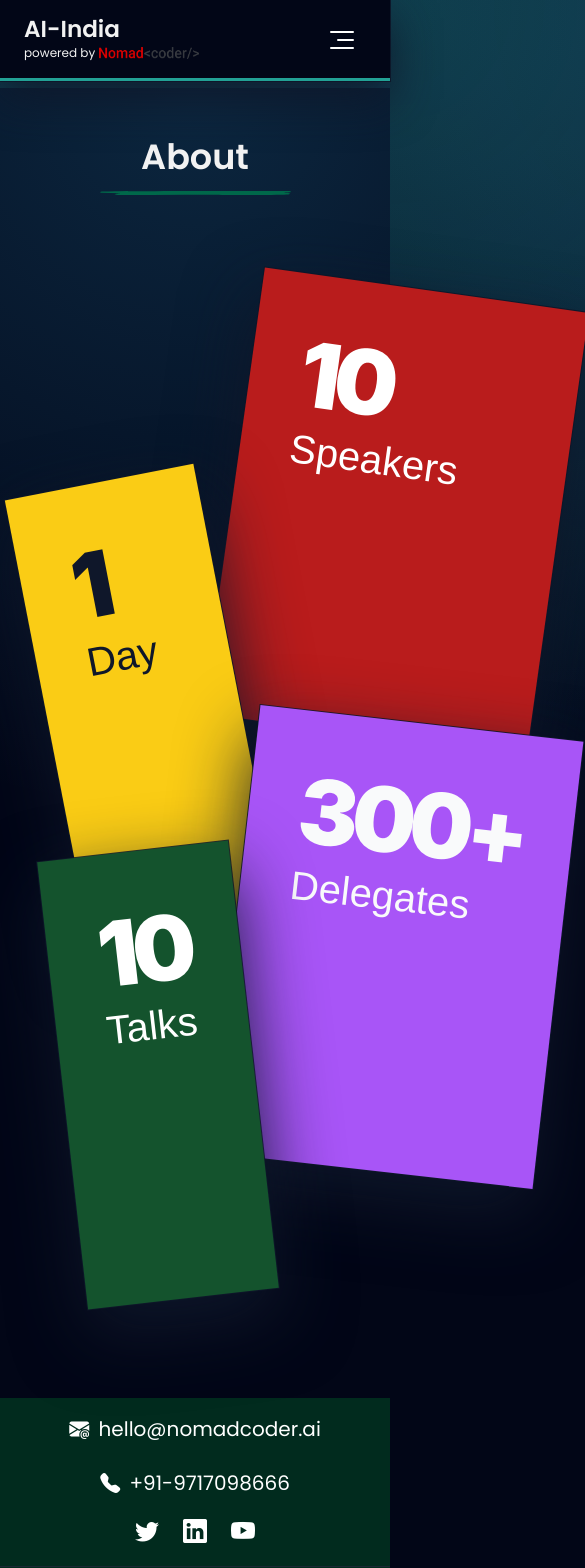
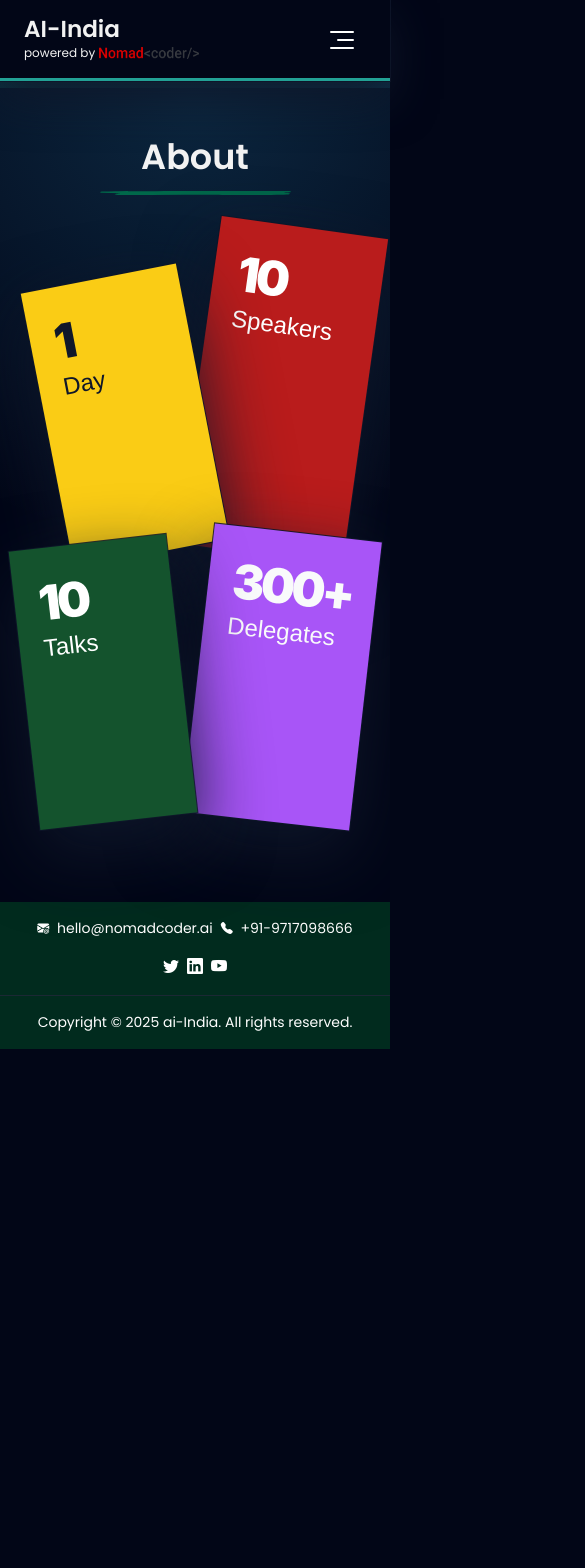
Before and after one commit to debugmodedotnet/ai-india-2026, an Angular app: page /about in a window 390 px wide. Shown: the top 1568 px of the page, 585 px wide, since content can reach past the window. After the commit the page ends 1049 px from the top, so only its background shows below. Built offline with nearby package versions, Linux system fonts and the light colour scheme.

Commit message:
Done changes to make app responsive

```diff
--- a/src/app/components/about/about.scss
+++ b/src/app/components/about/about.scss
@@ -9,28 +9,47 @@
     display: grid;
     grid-template-columns: 1fr 1fr;
     grid-template-rows: auto auto;
-    grid-gap: 16px;
+    grid-gap: clamp(1rem, 4vw, 1.5rem);
     max-width: 1100px;
     width: 100%;
-    margin: 300px auto 50px;
+    margin: clamp(4rem, 25vw, 300px) auto 2rem;
+
+    @media (min-width: 768px) {
+        margin: clamp(5rem, 25vw, 300px) auto 3rem;
+    }
+
+    @media (min-width: 992px) {
+        margin: 300px auto 50px;
+    }
 
     .ai-topic-card {
         position: relative;
         display: flex;
         flex-direction: column;
-        height: 450px;
-        padding: 55px 50px;
+        height: auto;
+        min-height: 280px;
+        padding: clamp(1.5rem, 8vw, 3.5rem) clamp(1.5rem, 6vw, 3rem);
         font-family: "Sf Pro Display 1", Arial, sans-serif;
-        font-size: 40px;
+        font-size: clamp(1.5rem, 4vw, 2.5rem);
         font-weight: 300;
         line-height: 1.1em;
         background-color: #fcd628;
         color: var(--black);
         z-index: 1;
 
+        @media (min-width: 768px) {
+            height: auto;
+            min-height: 350px;
+            padding: 55px 50px;
+        }
+
+        @media (min-width: 992px) {
+            height: 450px;
+        }
+
         .ai-topic-title {
             font-family: "Sf Pro Text", Arial, sans-serif;
-            font-size: 90px;
+            font-size: clamp(3rem, 10vw, 5.625rem);
             font-weight: 900;
             line-height: 1;
             letter-spacing: -0.07em;
@@ -47,26 +66,56 @@
         &.card-2 {
             background-color: #b82623;
             color: $aii-white;
-            margin-top: -190px;
+            margin-top: -50px;
             transform: rotate(8deg);
+
+            @media (min-width: 768px) {
+                margin-top: -120px;
+            }
+
+            @media (min-width: 992px) {
+                margin-top: -190px;
+            }
         }
 
         &.card-3 {
             background-color: #5b7747;
             color: $aii-white;
-            margin-top: -94px;
-            margin-left: 38px;
-            margin-right: -38px;
+            margin-top: -30px;
+            margin-left: 0;
+            margin-right: 0;
             transform: rotate(-6.5deg);
             z-index: 115;
+
+            @media (min-width: 768px) {
+                margin-top: -60px;
+                margin-left: 20px;
+                margin-right: -20px;
+            }
+
+            @media (min-width: 992px) {
+                margin-top: -94px;
+                margin-left: 38px;
+                margin-right: -38px;
+            }
         }
 
         &.card-4 {
             background-color: #e3bbe1;
-            margin-top: -222px;
-            margin-left: 2px;
+            margin-top: -40px;
+            margin-left: 0;
             transform: rotate(6.5deg);
             z-index: 114;
+
+            @media (min-width: 768px) {
+                margin-top: -130px;
+                margin-left: 0;
+            }
+
+            @media (min-width: 992px) {
+                margin-top: -222px;
+                margin-left: 2px;
+            }
         }
 
         &.card-5 {
--- a/src/app/components/coc/coc.html
+++ b/src/app/components/coc/coc.html
@@ -7,7 +7,7 @@
     </div>
 
     <article class="aii-bg-white p-3 p-sm-4 p-md-5">
-      <p class="font-18 aii-dark-grey">
+      <p class="font-14 font-md-16 font-lg-18 aii-dark-grey">
         We want to provide a harassment-free conference experience for everyone,
         regardless of gender, gender identity and expression, sexual
         orientation, disability, physical appearance, body size, race, age,
--- a/src/app/components/footer/footer.html
+++ b/src/app/components/footer/footer.html
@@ -5,23 +5,23 @@
     >
       <div class="col-12 col-md-auto">
         <div
-          class="d-flex align-items-center gap-4 gap-md-5 justify-content-center flex-wrap"
+          class="d-flex align-items-center gap-2 gap-sm-3 gap-md-4 justify-content-center flex-wrap"
         >
           <a
             href="mailto:hello@nomadcoder.ai"
             target="_blank"
-            class="contact-card aii-white font-20"
+            class="contact-card aii-white font-14 font-md-16 font-lg-20"
           >
-            <i class="bi bi-envelope-at-fill me-1 font-20 aii-white"></i>
+            <i class="bi bi-envelope-at-fill me-1 font-12 font-md-14 font-lg-20 aii-white"></i>
             hello&#64;nomadcoder.ai
           </a>
 
           <a
             href="tel:9717098666"
             target="_blank"
-            class="contact-card aii-white font-20"
+            class="contact-card aii-white font-14 font-md-16 font-lg-20"
           >
-            <i class="bi bi-telephone-fill me-1 font-20 aii-white"></i>
+            <i class="bi bi-telephone-fill me-1 font-12 font-md-14 font-lg-20 aii-white"></i>
             +91-9717098666
           </a>
         </div>
@@ -29,13 +29,13 @@
 
       <div class="col-12 col-md-auto mt-3 mt-md-0">
         <ul
-          class="socials d-flex flex-wrap align-items-center justify-content-center gap-4"
+          class="socials d-flex flex-wrap align-items-center justify-content-center gap-2 gap-md-3 gap-lg-4"
         >
           <li>
             <a
               href="https://x.com/nomadcoderai"
               target="_blank"
-              class="aii-white font-24"
+              class="aii-white font-16 font-md-20 font-lg-24"
             >
               <i class="bi bi-twitter"></i>
             </a>
@@ -45,7 +45,7 @@
             <a
               href="https://www.linkedin.com/in/dhananjaykumar07/"
               target="_blank"
-              class="aii-white font-24"
+              class="aii-white font-16 font-md-20 font-lg-24"
             >
               <i class="bi bi-linkedin"></i>
             </a>
@@ -55,7 +55,7 @@
             <a
               href="https://www.youtube.com/@nomadcoderai"
               target="_blank"
-              class="aii-white font-24"
+              class="aii-white font-16 font-md-20 font-lg-24"
             >
               <i class="bi bi-youtube"></i>
             </a>
--- a/src/app/components/hero/hero.html
+++ b/src/app/components/hero/hero.html
@@ -15,7 +15,7 @@
           </h1>
 
           <h2
-            class="poppins-semibold aii-dark-grey font-38 font-family-poppins mb-4"
+            class="poppins-semibold aii-dark-grey font-24 font-md-32 font-lg-38 font-family-poppins mb-3 mb-md-4"
           >
             AI Conference for Developers
           </h2>
@@ -24,16 +24,16 @@
             class="d-flex align-items-center align-items-lg-start justify-content-center justify-content-lg-start flex-column gap-4 mb-4"
           >
             <div class="date">
-              <h6 class="font-26 aii-dark-grey m-0 mt-3">
+              <h6 class="font-16 font-md-20 font-lg-26 aii-dark-grey m-0 mt-3">
                 <i
-                  class="bi bi-calendar-event-fill me-2 font-20 aii-primary"
+                  class="bi bi-calendar-event-fill me-2 font-14 font-md-18 font-lg-20 aii-primary"
                 ></i
                 >April 12, 2026
               </h6>
             </div>
 
-            <h6 class="font-26 aii-dark-grey m-0">
-              <i class="bi bi-geo-alt-fill me-2 font-20 aii-primary"></i>Pune,
+            <h6 class="font-16 font-md-20 font-lg-26 aii-dark-grey m-0">
+              <i class="bi bi-geo-alt-fill me-2 font-14 font-md-18 font-lg-20 aii-primary"></i>Pune,
               India
             </h6>
           </div>
--- a/src/app/components/hero/hero.scss
+++ b/src/app/components/hero/hero.scss
@@ -7,6 +7,15 @@
         radial-gradient(circle at top right, rgba(59, 130, 246, 0.10) 0, transparent 55%),
         linear-gradient(to bottom, #f8fafc 0%, #e5f4ed 40%, #ffffff 100%);
     color: $aii-dark-grey;
+    padding: 2rem 0;
+
+    @media (min-width: 768px) {
+        padding: 3rem 0;
+    }
+
+    @media (min-width: 992px) {
+        padding: 4rem 0;
+    }
 
     .hero-text {
         h1 {
@@ -20,9 +29,17 @@
     }
 
     .hero-image {
-        max-width: 200px;
+        max-width: 150px;
         animation: float-up-down 4s ease-in-out infinite;
         transform-origin: center;
+
+        @media (min-width: 768px) {
+            max-width: 175px;
+        }
+
+        @media (min-width: 992px) {
+            max-width: 200px;
+        }
     }
 }
 
--- a/src/app/components/home/home.html
+++ b/src/app/components/home/home.html
@@ -20,7 +20,7 @@
       </h2>
     </div>
 
-    <article class="font-18 aii-dark-grey">
+    <article class="font-14 font-md-16 font-lg-18 aii-dark-grey">
       We want to provide a harassment-free conference experience for everyone,
       regardless of gender, gender identity and expression, sexual orientation,
       disability, physical appearance, body size, race, age, religion or lack
--- a/src/app/components/pricing/pricing.html
+++ b/src/app/components/pricing/pricing.html
@@ -11,13 +11,13 @@
         <div class="pricing-table">
           <div class="text-center">
             <h2
-              class="aii-primary font-32 text-uppercase poppins-semibold border-bottom pb-3"
+              class="aii-primary font-20 font-md-24 font-lg-32 text-uppercase poppins-semibold border-bottom pb-2 pb-md-3"
             >
               Early Bird
             </h2>
 
             <h2
-              class="font-18 text-uppercase fw-semibold my-4 poppins-semibold aii-medium-grey"
+              class="font-14 font-md-16 font-lg-18 text-uppercase fw-semibold my-3 my-md-4 poppins-semibold aii-medium-grey"
             >
               100 Tickets
             </h2>
@@ -52,13 +52,13 @@
         <div class="pricing-table">
           <div class="text-center">
             <h2
-              class="aii-primary font-32 text-uppercase poppins-semibold border-bottom pb-3"
+              class="aii-primary font-20 font-md-24 font-lg-32 text-uppercase poppins-semibold border-bottom pb-2 pb-md-3"
             >
               Regular
             </h2>
 
             <h2
-              class="font-18 text-uppercase fw-semibold my-4 poppins-semibold aii-medium-grey"
+              class="font-14 font-md-16 font-lg-18 text-uppercase fw-semibold my-3 my-md-4 poppins-semibold aii-medium-grey"
             >
               100 Tickets
             </h2>
@@ -93,13 +93,13 @@
         <div class="pricing-table">
           <div class="text-center">
             <h2
-              class="aii-primary font-32 text-uppercase poppins-semibold border-bottom pb-3"
+              class="aii-primary font-20 font-md-24 font-lg-32 text-uppercase poppins-semibold border-bottom pb-2 pb-md-3"
             >
               Late
             </h2>
 
             <h2
-              class="font-18 text-uppercase fw-semibold my-4 poppins-semibold aii-medium-grey"
+              class="font-14 font-md-16 font-lg-18 text-uppercase fw-semibold my-3 my-md-4 poppins-semibold aii-medium-grey"
             >
               100 Tickets
             </h2>
@@ -131,7 +131,7 @@
     </div>
 
     <div
-      class="error-label text-danger font-18 d-flex align-items-center justify-content-center mt-5 mb-0"
+      class="error-label text-danger font-12 font-md-14 font-lg-18 d-flex align-items-center justify-content-center mt-5 mb-0"
     >
       <i class="bi bi-exclamation-triangle-fill me-2"></i>
       <p class="aii-medium-grey font-family-inter m-0">
--- a/src/app/components/speakers/speakers.html
+++ b/src/app/components/speakers/speakers.html
@@ -21,10 +21,10 @@
           </div>
 
           <div class="speaker-info mt-3">
-            <h3 class="aii-primary poppins-semibold pe-2 position-relative">
+            <h3 class="aii-primary poppins-semibold pe-2 position-relative font-16 font-md-18 font-lg-20">
               {{ speaker.name }}
 
-              <span class="aii-medium-grey poppins-regular font-18">{{
+              <span class="aii-medium-grey poppins-regular font-12 font-md-14 font-lg-18">{{
                 speaker.position
               }}</span>
             </h3>
--- a/src/app/components/sponsors/sponsors.html
+++ b/src/app/components/sponsors/sponsors.html
@@ -27,12 +27,12 @@
     </div>
 
     <div class="py-4 text-center mt-2">
-      <p class="aii-medium-grey font-20">
+      <p class="aii-medium-grey font-14 font-md-16 font-lg-20">
         Interested in becoming a sponsor and supporting our conference?
       </p>
 
       <button
-        class="aii-btn-primary px-4 px-sm-5 h-auto py-2 py-sm-3 font-20 mx-auto mt-3"
+        class="aii-btn-primary px-4 px-sm-5 h-auto py-2 py-sm-3 font-14 font-md-16 font-lg-20 mx-auto mt-3"
         type="button"
         routerLink="/sponsorship"
       >
--- a/src/styles.scss
+++ b/src/styles.scss
@@ -194,6 +194,34 @@ textarea {
 
 .font-big {
     font-size: 80px !important;
+}
+
+/* Responsive font sizes for tablets and desktops */
+@media (min-width: 768px) {
+    .font-md-14 { font-size: 0.875rem !important; }
+    .font-md-16 { font-size: 1rem !important; }
+    .font-md-18 { font-size: 1.125rem !important; }
+    .font-md-20 { font-size: 1.25rem !important; }
+    .font-md-22 { font-size: 1.375rem !important; }
+    .font-md-24 { font-size: 1.5rem !important; }
+    .font-md-26 { font-size: 1.625rem !important; }
+    .font-md-28 { font-size: 1.75rem !important; }
+    .font-md-30 { font-size: 1.875rem !important; }
+    .font-md-32 { font-size: 2rem !important; }
+}
+
+@media (min-width: 992px) {
+    .font-lg-14 { font-size: 0.875rem !important; }
+    .font-lg-16 { font-size: 1rem !important; }
+    .font-lg-18 { font-size: 1.125rem !important; }
+    .font-lg-20 { font-size: 1.25rem !important; }
+    .font-lg-22 { font-size: 1.375rem !important; }
+    .font-lg-24 { font-size: 1.5rem !important; }
+    .font-lg-26 { font-size: 1.625rem !important; }
+    .font-lg-28 { font-size: 1.75rem !important; }
+    .font-lg-30 { font-size: 1.875rem !important; }
+    .font-lg-32 { font-size: 2rem !important; }
+    .font-lg-38 { font-size: 2.375rem !important; }
 }
 
 /*-------------------------------------------------------------------------
```
